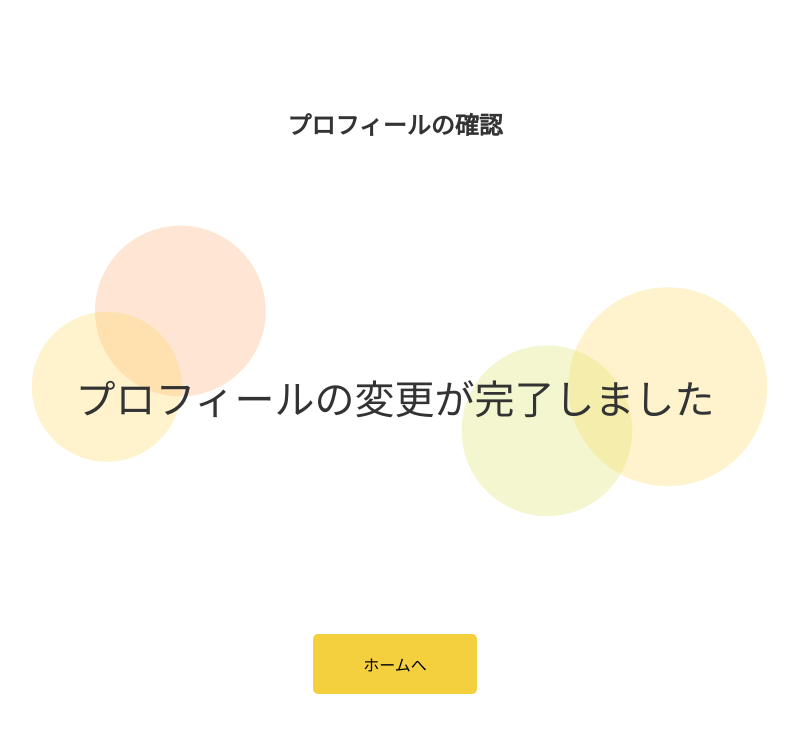
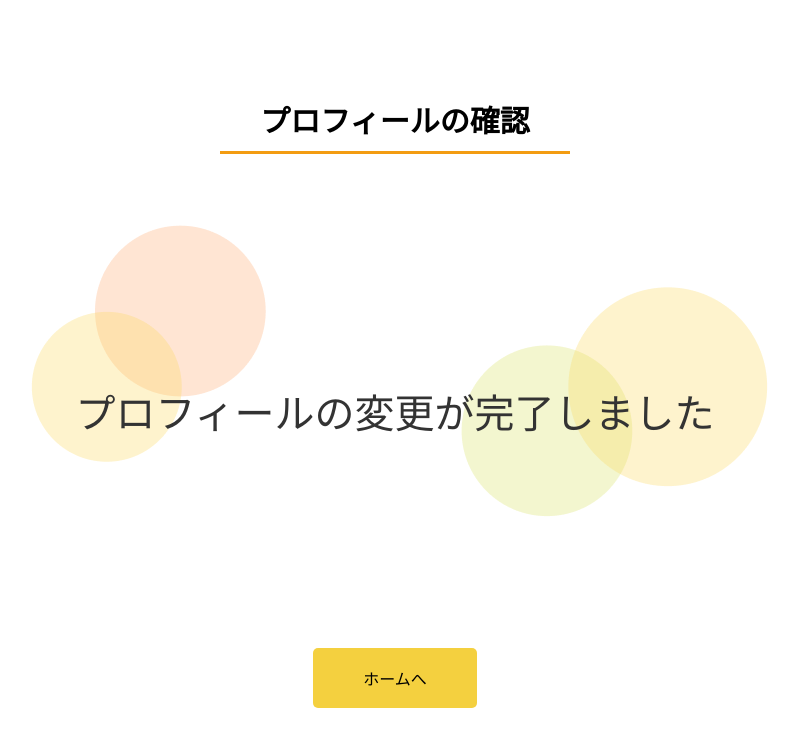
Before and after one commit to ecc-natsumikan/buds-memories_front, a React (Create React App) app in the folder react-app/: page /ChangeComplete in a window 1280 px wide. Shown: the top 746 px of the page, without its empty margins (245-1043 px from the left). Built offline with nearby package versions, Linux system fonts and the light colour scheme; a web font is replaced by a local one.

Commit message:
update:コードを更新しました

```diff
--- a/react-app/src/page/ChangeComplete.css
+++ b/react-app/src/page/ChangeComplete.css
@@ -25,3 +25,18 @@
     border-radius: 5px;
     margin-bottom: 20px;
 }
+.change-complete-container h2{
+    font-size: 30px;
+    color: #000000;
+    margin-bottom: 20px;
+    position: relative;
+    text-align: center;
+}
+.change-complete-container h2::after{
+    content: '';
+    display: block;
+    width: 350px;
+    height: 3px;
+    background-color: #f39c12;
+    margin: 10px auto 0;
+}
--- a/react-app/src/page/ChangeComplete.tsx
+++ b/react-app/src/page/ChangeComplete.tsx
@@ -11,7 +11,7 @@ const ChangeComplete: React.FC = () => {
     console.log("Received data:", { name, birthday, selectedImage });
 
     const handleHomeClick = () => {
-        navigate('/');  // ホーム画面に遷移
+        navigate('/Home');  // ホーム画面に遷移
     };
 
     return (
--- a/react-app/src/page/Complete.css
+++ b/react-app/src/page/Complete.css
@@ -25,3 +25,18 @@
     border-radius: 5px;
     margin-bottom: 20px;
 }
+.complete-container h2{
+    font-size: 30px;
+    color: #000000;
+    margin-bottom: 20px;
+    position: relative;
+    text-align: center;
+}
+.complete-container h2::after{
+    content: '';
+    display: block;
+    width: 350px;
+    height: 3px;
+    background-color: #f39c12;
+    margin: 10px auto 0;
+}
--- a/react-app/src/page/Complete.tsx
+++ b/react-app/src/page/Complete.tsx
@@ -11,7 +11,7 @@ const Complete: React.FC = () => {
     console.log("Received data:", { name, phoneNumber, password, email, birthday, selectedImage });
 
     const handleHomeClick = () => {
-        navigate('/');  // ホーム画面に遷移
+        navigate('/Home');  // ホーム画面に遷移
     };
 
     return (
--- a/react-app/src/page/Confirm.css
+++ b/react-app/src/page/Confirm.css
@@ -88,14 +88,14 @@
     border-radius: 5px;
     margin-bottom: 20px;
 }
-.confirm-title h2{
+.confirm-container h2{
     font-size: 30px;
     color: #000000;
     margin-bottom: 20px;
     position: relative;
     text-align: center;
 }
-.confirm-title h2::after {
+.confirm-container h2::after {
     content: '';
     display: block;
     width: 350px;
--- a/react-app/src/page/Post.tsx
+++ b/react-app/src/page/Post.tsx
@@ -1,7 +1,7 @@
 import React, { useState, useEffect } from "react";
 import { useNavigate, useLocation } from "react-router-dom";
 import '../page/Post.css';
-import defaultImage from "../image/default.png";
+import defaultImage from "../image/default_picture.png";
 
 const Post: React.FC = () =>{
     const [selectedImage, setSelectedImage] = useState<string | null>(null);
```
